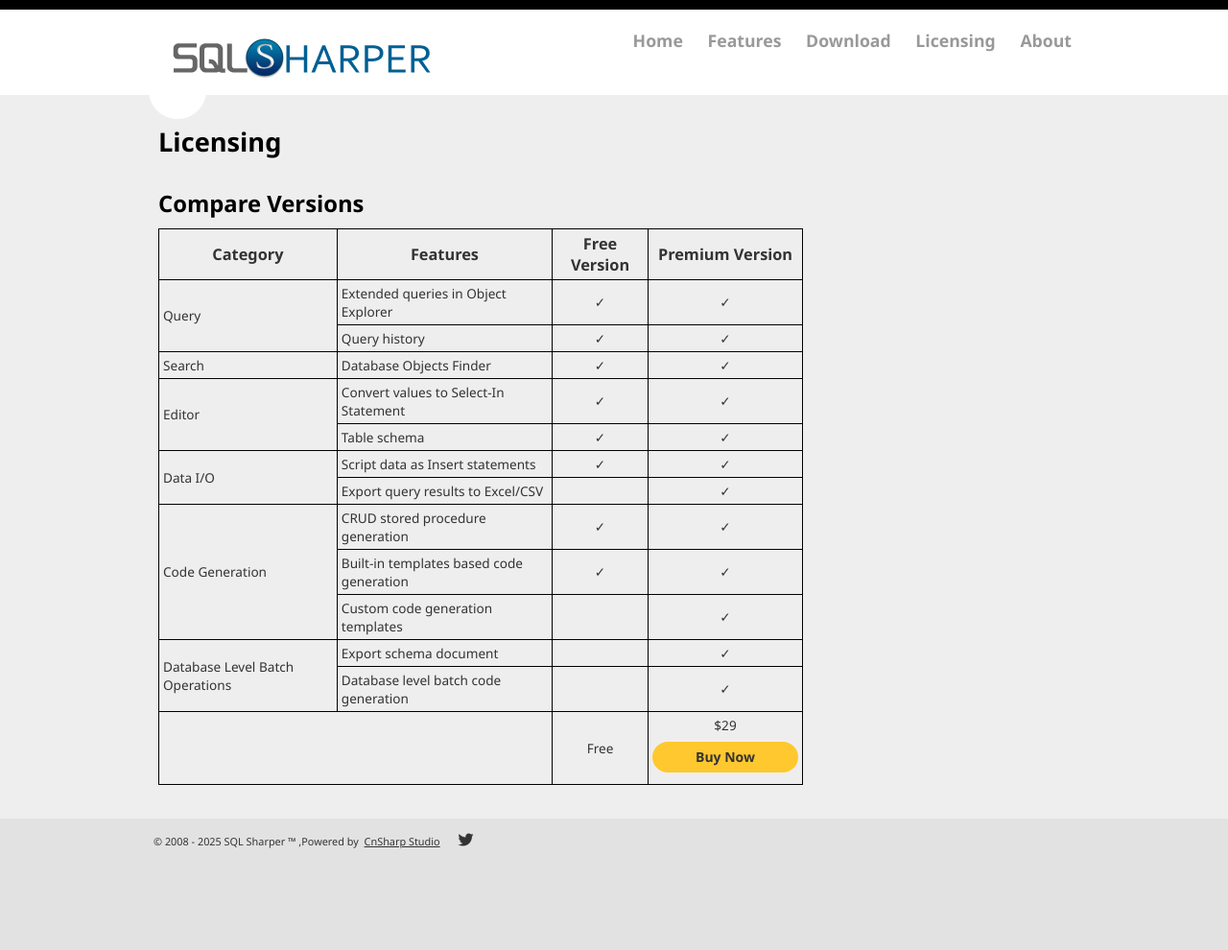
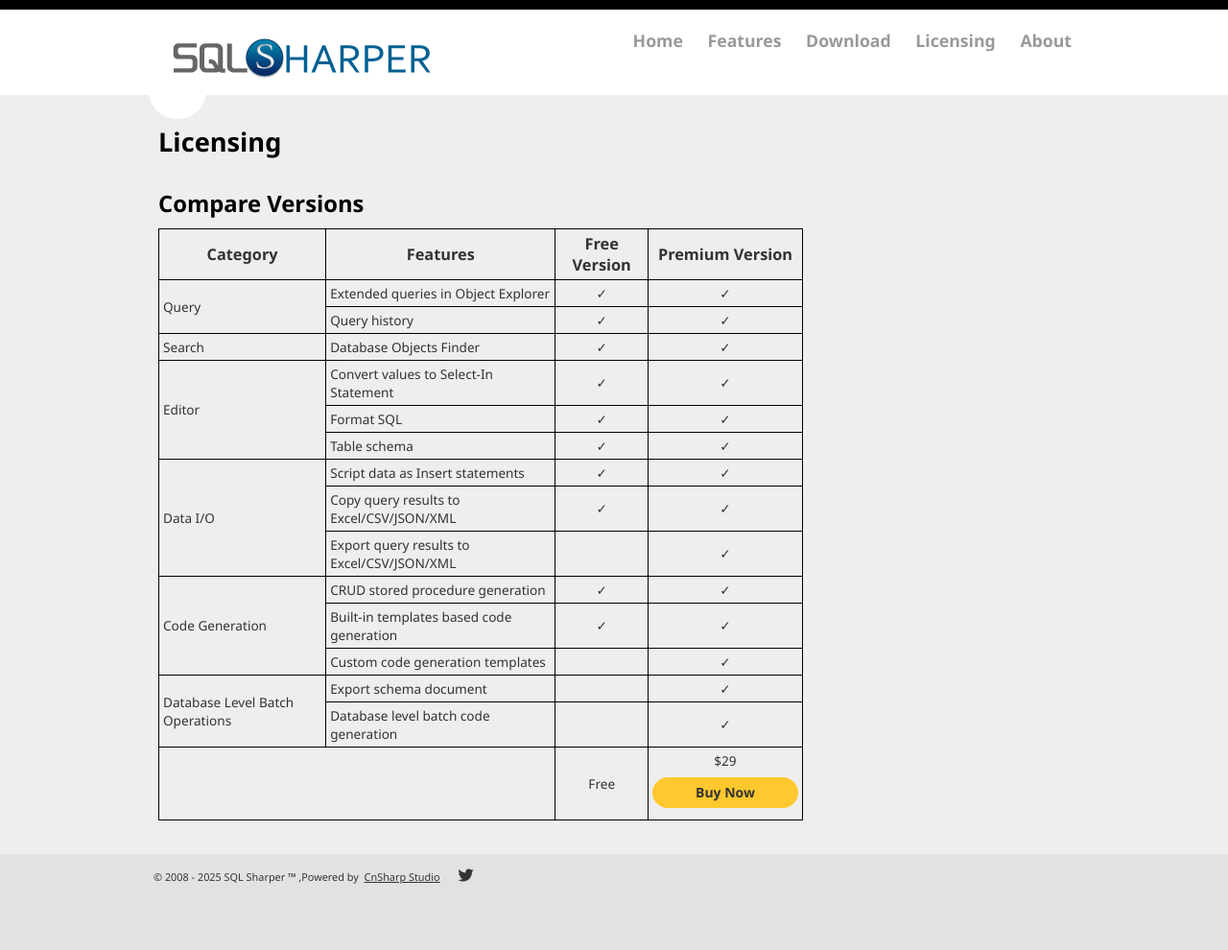
Before and after one commit to sqlsharper/sqlsharper.github.io, a Jekyll site: the page built from licensing.html, in a window 1280 px wide. Shown: the whole page at 96% size. Built offline with Jekyll 4.4.1, drawn with Linux system fonts in a browser that asks for light colours; before the commit the page ends 953 px from its top, so only the background shows below that.

Commit message:
Update features.

```diff
--- a/features.html
+++ b/features.html
@@ -37,7 +37,7 @@ weight: 2
     </p>
 
     <p>
-        <h5>Export Data in Results Grid Pane</h5>
+        <h5>Copy/Export Data in Results Grid Pane</h5>
         <p>
             <img src="/images/screenshots/ResultsGridContextMenu.png" />
 
--- a/licensing.html
+++ b/licensing.html
@@ -80,11 +80,22 @@ table td {
             </td>
         </tr>
         <tr>
-            <td rowspan="2">
+            <td rowspan="3">
                 Editor
             </td>
             <td>
                 Convert values to Select-In Statement
+            </td>
+            <td class="center">
+                ✓
+            </td>
+            <td class="center">
+                ✓
+            </td>
+        </tr>
+        <tr>
+            <td>
+                Format SQL
             </td>
             <td class="center">
                 ✓
@@ -105,7 +116,7 @@ table td {
             </td>
         </tr>
         <tr>
-            <td rowspan="2">
+            <td rowspan="3">
                 Data I/O
             </td>
             <td>
@@ -120,7 +131,18 @@ table td {
         </tr>
         <tr>
             <td>
-                Export query results to Excel/CSV
+                Copy query results to Excel/CSV/JSON/XML
+            </td>
+            <td class="center">
+                ✓
+            </td>
+            <td class="center">
+                ✓
+            </td>
+        </tr>
+        <tr>
+            <td>
+                Export query results to Excel/CSV/JSON/XML
             </td>
             <td class="center">
             </td>
```
